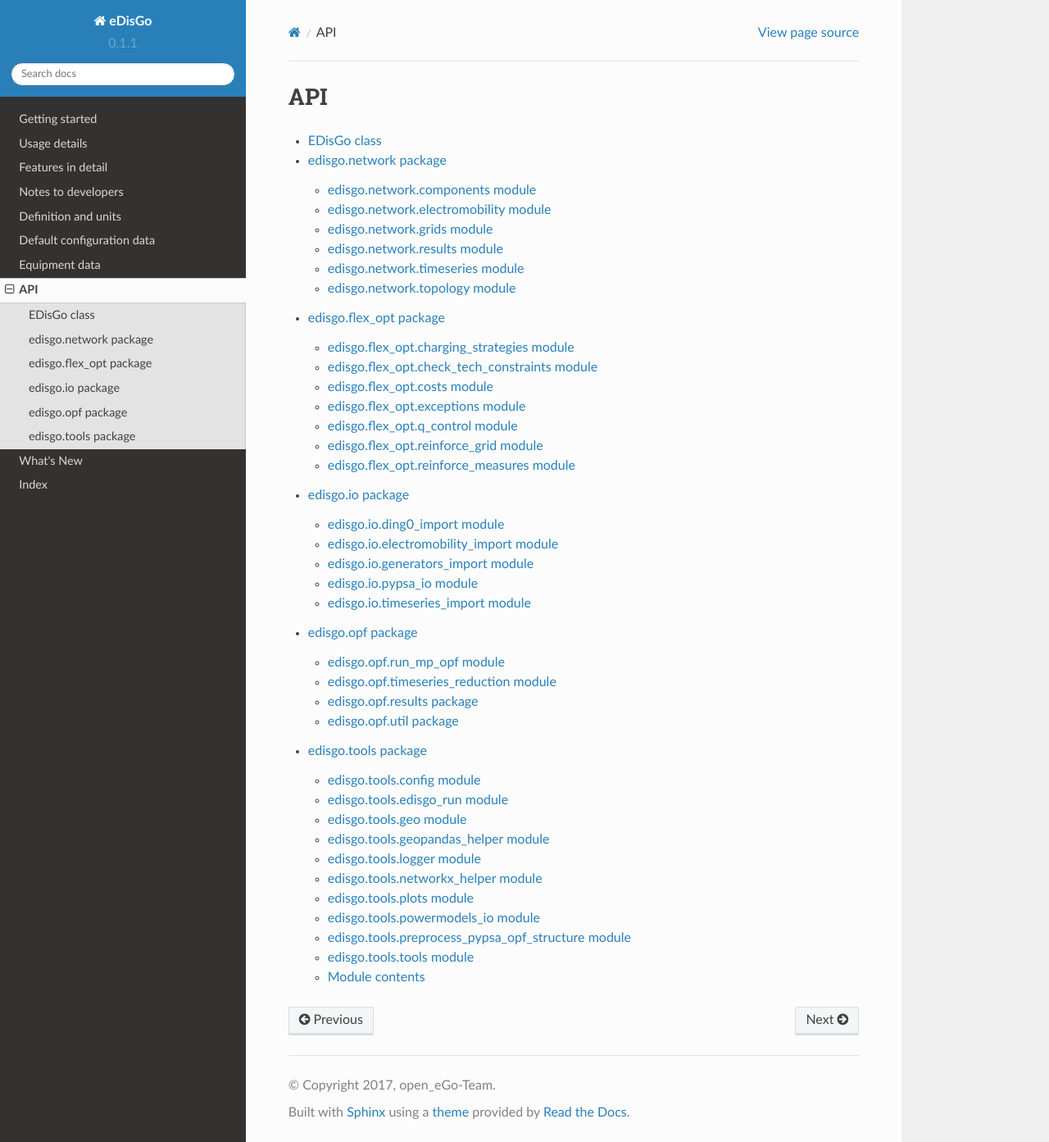
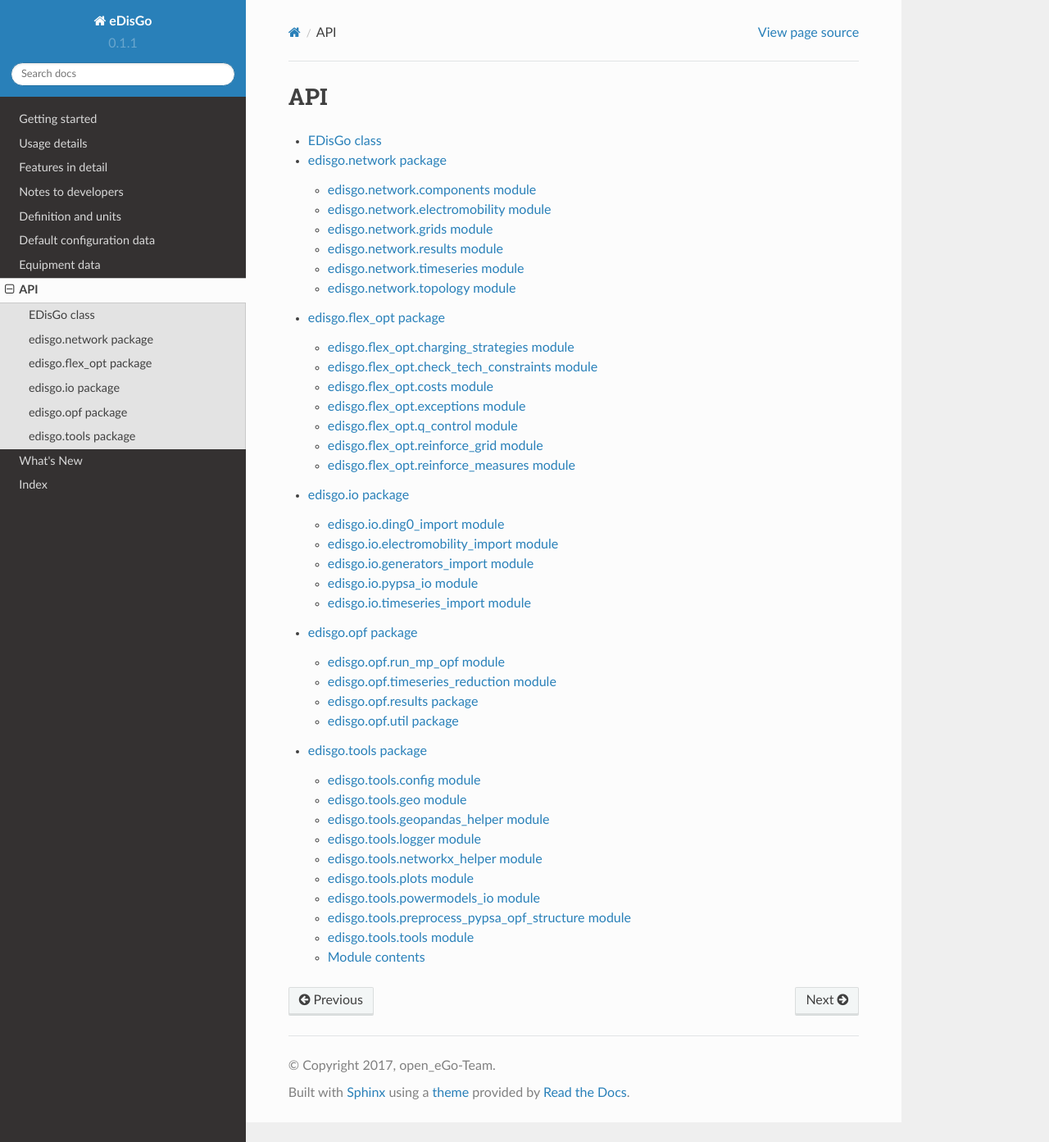
Before and after one commit to openego/eDisGo, a Sphinx documentation site: the page built from doc/api.rst, in a window 1280 px wide and 1393 px high. Shown: the whole window at 82% size. Built offline with Sphinx 7.4.7 and the Read the Docs theme 2.0.0, drawn with Linux system fonts in a browser that asks for light colours; formulas are drawn with MathJax 3.

Commit message:
Delete edisgo_run from API doc

```diff
--- a/doc/api/edisgo.tools.rst
+++ b/doc/api/edisgo.tools.rst
@@ -5,14 +5,6 @@ edisgo.tools.config module
 ---------------------------
 
 .. automodule:: edisgo.tools.config
-    :members:
-    :undoc-members:
-    :show-inheritance:
-
-edisgo.tools.edisgo\_run module
---------------------------------
-
-.. automodule:: edisgo.tools.edisgo_run
     :members:
     :undoc-members:
     :show-inheritance:
```
